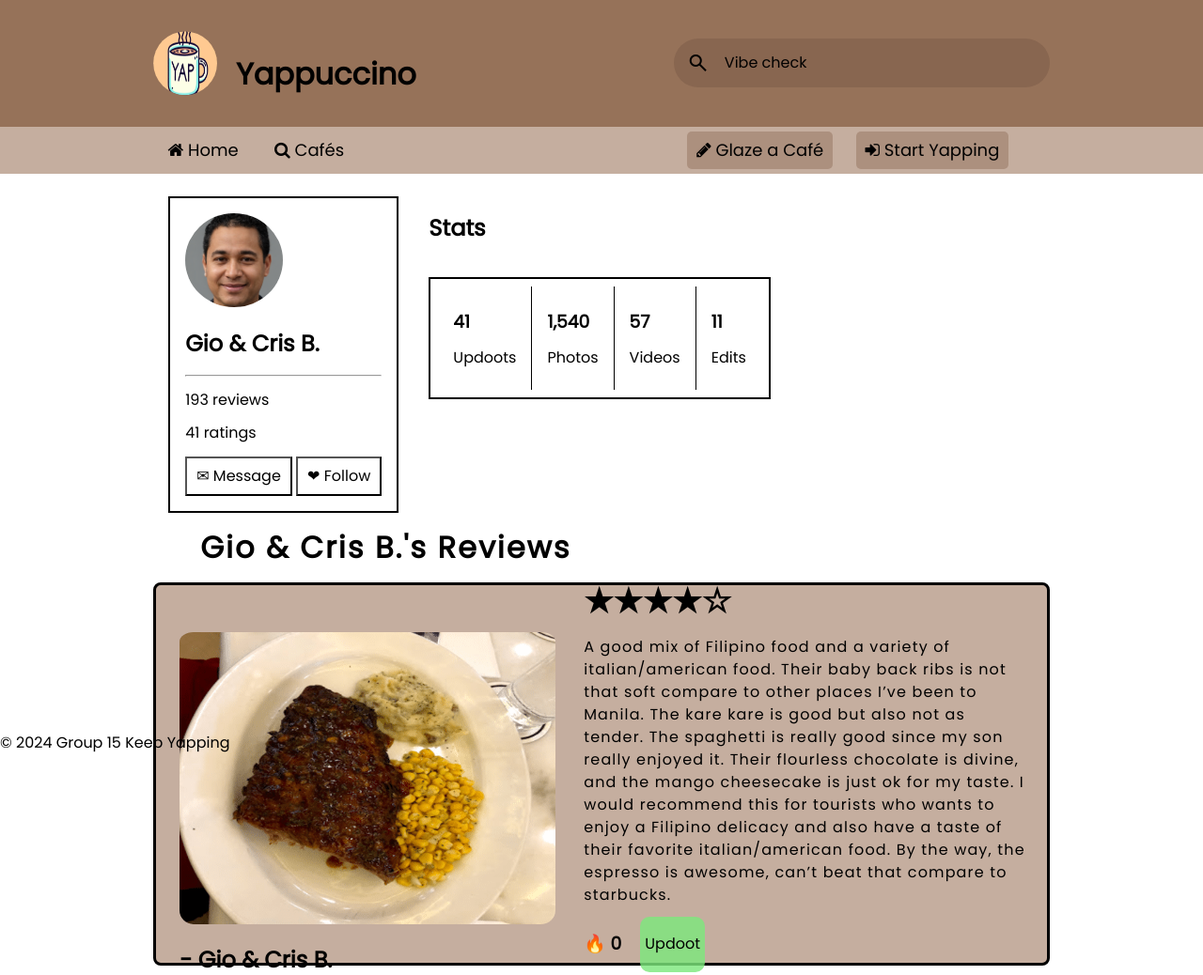
After one commit to JobertAlan/CCAPDEV-MP, a Node server app: template views/user.ejs in a window 1280 px wide. The commit adds this page. Shown: the whole page at 94% size. Run offline with Node 20, Linux system fonts and the light colour scheme; the template is opened without the code that fills it, so the values that code supplies are empty; some libraries are stand-ins or nearby versions.

Commit message:
experimenting with populating

```diff
--- a/app.js
+++ b/app.js
@@ -6,10 +6,37 @@ require('dotenv').config()
 // Required packages
 const express = require('express')
 const expressLayout = require('express-ejs-layouts')
+const mongoose = require('mongoose')
 
 // Instantiates the express app
 const app = express()
 const PORT = 5000 || process.env.PORT;
+
+// Middleware <-- Basically this just looks at the requests made to the webpage and then spits them out in the console log for "easy" debugging
+app.use((req, res, next) => {
+    console.log(req.path, req.method)
+    next()
+})
+
+// More middleware
+app.use(express.json());
+
+// Body parser
+const bodyParser = require('body-parser');
+app.use(bodyParser.urlencoded({ extended: false}));
+
+
+// Connect to mongoDB database + start up the server
+mongoose.connect(process.env.MONGO_URI)
+    .then(() => {
+        // Listens for requests
+        app.listen(process.env.PORT, () => {
+        console.log('Listening on port', process.env.PORT)  // Basically this is making the server that the webapp runs on and will be on localhost:3000
+        });
+    })
+    .catch((error) => {
+        console.log(error)
+    })
 
 // Holds our static files like css, images, and other js files
 app.use(express.static('public'))
@@ -19,11 +46,15 @@ app.use(expressLayout)
 app.set('layout', './layouts/main')
 app.set('view engine', 'ejs')
 
-app.use('/', require('./server/routes/main'))
+
+//Instantiate routes here:
+const mainRoutes = require('./server/routes/mainRoutes.js')
+//const reviewRoutes = require('./server/routes/reviewRoutes.js')
+const userRoutes = require('./server/routes/userRoutes.js')
 
 
+// Routes here:
 
-
-app.listen(PORT, () => {
-    console.log(`Listening on port ${PORT}`)
-})
+app.use('/', mainRoutes) // Route to landing page
+//app.use('/reviews', reviewRoutes); // makes it so this only fires when the url looks like /cafes
+app.use('/user', userRoutes);
--- a/server/controllers/userController.js
+++ b/server/controllers/userController.js
@@ -1,3 +1,5 @@
+
+// Works off of the model in the models folder
 const User = require('../models/userModel');
 const mongoose = require('mongoose');
 
--- a/server/models/userModel.js
+++ b/server/models/userModel.js
@@ -1,4 +1,3 @@
-// Defines what reviews should contain
 
 const mongoose = require('mongoose');
 
@@ -31,6 +30,9 @@ const userSchema = new Schema({
         validate: [validateEmail, 'Please fill a valid email address'],
         match: [/^.+@(?:[\w-]+\.)+\w+$/, 'Please fill a valid email address']
     },
+    picturePath: {
+        type: String
+    },
     isOwner: {
         type: Boolean,
         required: true
--- a/server/routes/main.js
+++ b/server/routes/mainRoutes.js
@@ -9,8 +9,6 @@ router.get('', (req, res) => {
     res.render('index')
 })
 
-router.get
-
 router.get('/about', (req, res) => {
     res.render('about')
 })
--- a/views/partials/header.ejs
+++ b/views/partials/header.ejs
@@ -2,7 +2,7 @@
 <div id="nav-logo-search">
     <div id="nav-logo-search-container">
         <div id="logo-container">
-            <a href="" id="logo-anchor"><img src="/images/ph-logo.jpg"/><h1>Yappuccino</h1></a>
+            <a href="/" id="logo-anchor"><img src="/images/ph-logo.jpg"/><h1>Yappuccino</h1></a>
         </div>
         <div id="search-container">
             <form>
@@ -17,7 +17,7 @@
     <!-- Bottom nav containing links -->
     <nav>
         <div id="nav-links">
-            <a href=""><i class="fa fa-home"></i> Home</a>
+            <a href="/"><i class="fa fa-home"></i> Home</a>
             <a href="cafe"><i class="fa fa-search"></i> Cafés</a>
             <!-- <a href="#Reviews"><i class="fa fa-coffee"></i> Reviews</a> -->
         </div>
--- /dev/null
+++ b/views/user.ejs
@@ -0,0 +1,77 @@
+<head>
+    <link rel="stylesheet" type="text/css" media="all" href="css/user.css">
+</head>
+
+<!-- Main container -->
+<div class="cont">
+
+    <!-- stuff on the left -->
+    <div class="left-cont">
+
+        <!-- basic info about user -->
+        <div class="user-info">
+            <img src="/images/user-pfp/gioCrisB.png" alt="user_pfp" />
+            <h2>Gio & Cris B.</h2>
+            <hr>
+            <p>193 reviews</p>
+            <p>41 ratings</p>
+
+            <!-- has all the interaction stuff to the user -->
+            <div class="interact-cont">
+                <button>✉ Message</button>
+                <button>❤︎ Follow</button>
+            </div>
+        </div>
+    </div>
+
+    <!-- stuff on the right -->
+    <div class="right-cont">
+        <h2>Stats</h2>
+        <br>
+        <div class="stats">
+            <div class="stat-num">
+                <h3>41</h3>
+                <p>Updoots</p>
+            </div>
+            <div class="stat-num">
+                <h3>1,540</h3>
+                <p>Photos</p>
+            </div>
+            <div class="stat-num">
+                <h3>57</h3>
+                <p>Videos</p>
+            </div>
+            <div class="last-stat-num">
+                <h3>11</h3>
+                <p>Edits</p>
+            </div>
+        </div>
+    </div>
+
+    <!-- review stuff at the bottom -->
+    <div class="review-cont">
+        <br>
+        <h1 class="h1Review">Gio & Cris B.'s Reviews</h1>
+        <br>
+        <div class="reviewContentContainer">
+            <div class="reviewPicContainer">
+                <img src="/images/review/cafe_maxims_review-400w.png">
+                <h2>- Gio & Cris B.</h2>
+            </div>
+            <div class="reviewTextContainer">
+                <p class="reviewRating">★★★★☆</p>
+
+                <p class="reviewProper">
+                    A good mix of Filipino food and a variety of italian/american food. Their baby back ribs is not that soft compare to other places I’ve been to Manila.
+                    The kare kare is good but also not as tender. The spaghetti is really good since my son really enjoyed it. Their flourless chocolate is divine,
+                    and the mango cheesecake is just ok for my taste. I would recommend this for tourists who wants to enjoy a Filipino delicacy and also have a taste of their
+                    favorite italian/american food. By the way, the espresso is awesome, can’t beat that compare to starbucks.
+                </p>
+
+                <div class="voteButtonContainer">
+                    <h3>️‍🔥 0</h3> <button>Updoot</button>
+                </div>
+            </div>
+        </div>
+    </div>
+</div>
```
Also changed, not shown: server/models/cafeModel.js (added, +30 -0 lines), server/models/reviewModel.js (added, +41 -0 lines), server/routes/reviewRoutes.js (added, +30 -0 lines), server/routes/cafeRoutes.js (added), server/routes/userRoutes.js (renamed from server/routes/users.js), 4 other files.
